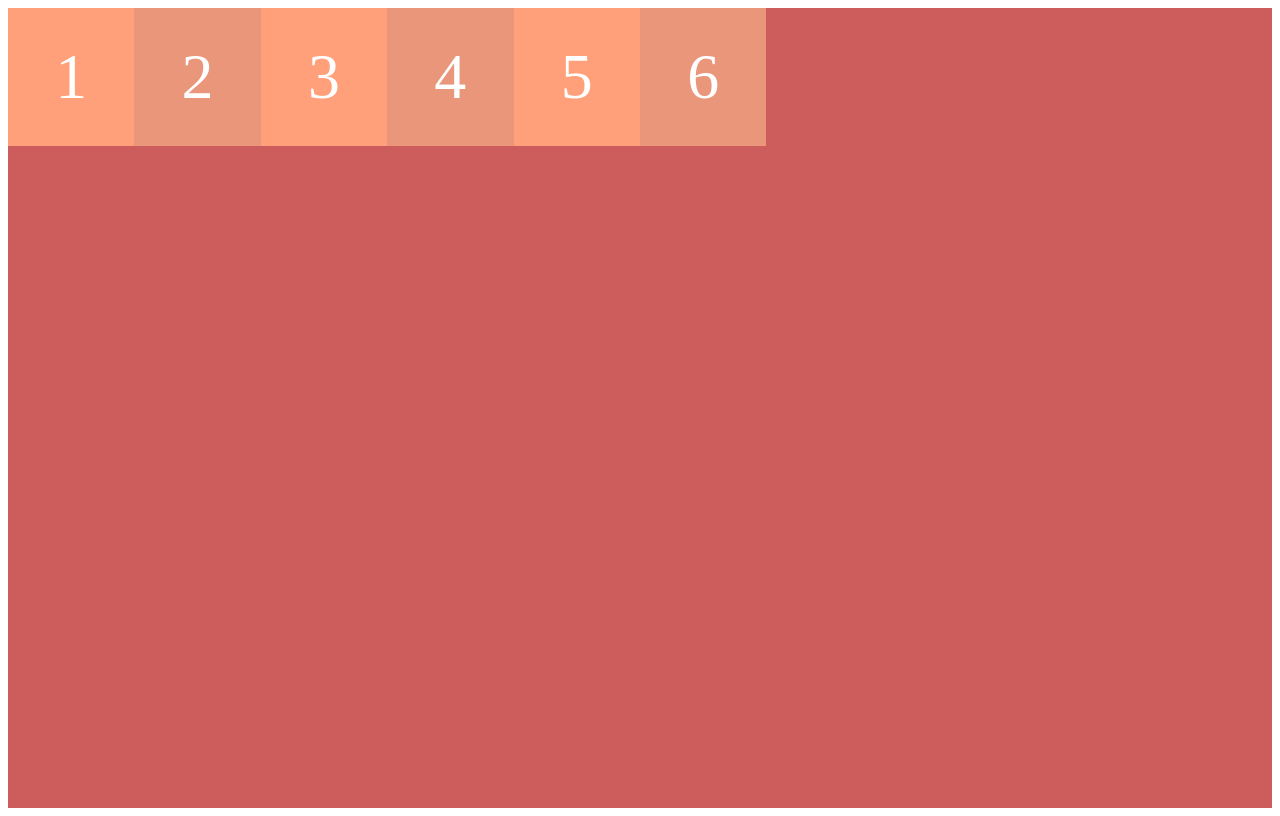
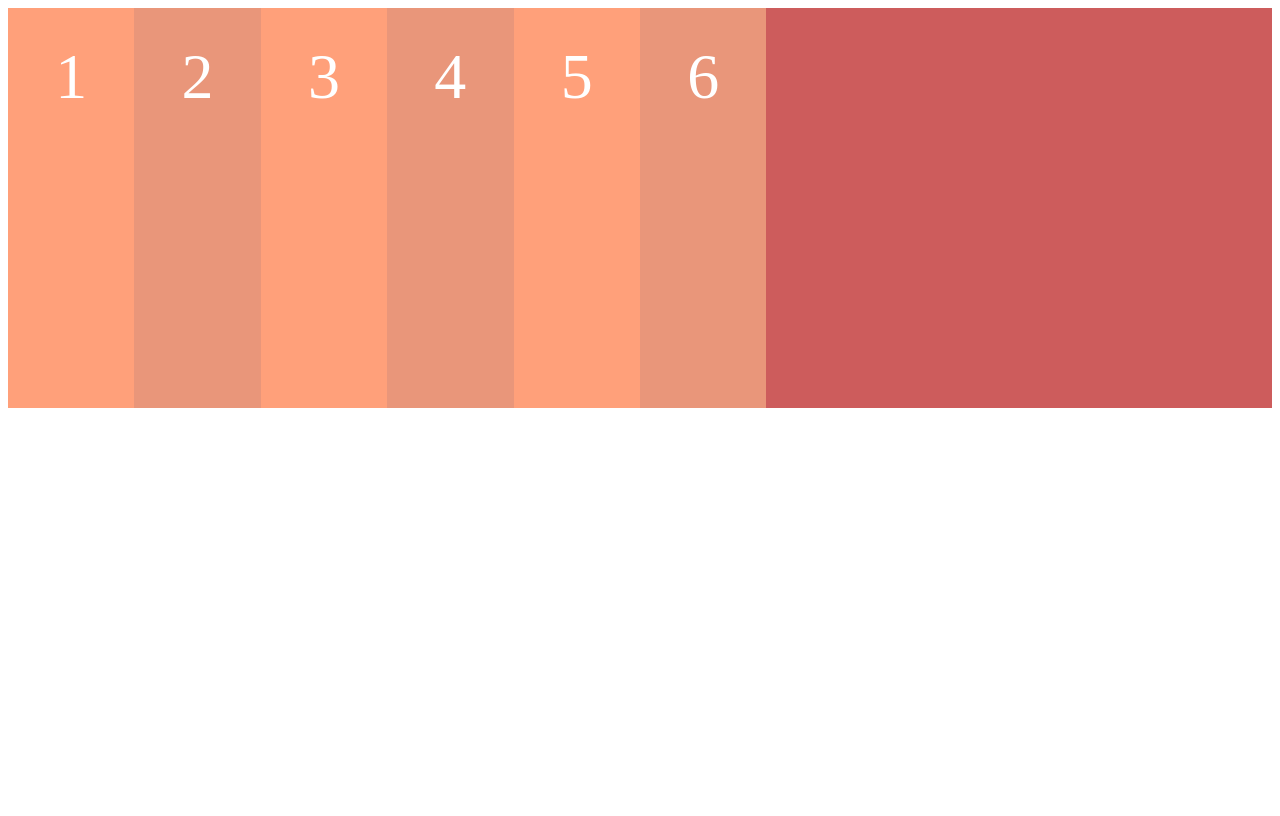
Before and after one commit to AnikBhadra/flexbox101, a website built with Vite: page 00_basics/index.html in a window 1280 px wide. Built offline with nearby package versions, Linux system fonts and the light colour scheme.

Commit message:
flexbox101 basics step 2 completed

```diff
--- a/00_basics/style.css
+++ b/00_basics/style.css
@@ -1,6 +1,7 @@
 /* ./style.css */
 .container {
   display: flex;
+  height: 50vh;
 }
 
 /* Colors */
@@ -35,10 +36,3 @@
   padding: 0.5em;
   color: white;
 }
-
-.container {
-  height: 100vh;
-  display: flex;
-  align-items: flex-start;
-  flex-direction: row;
-}
```
